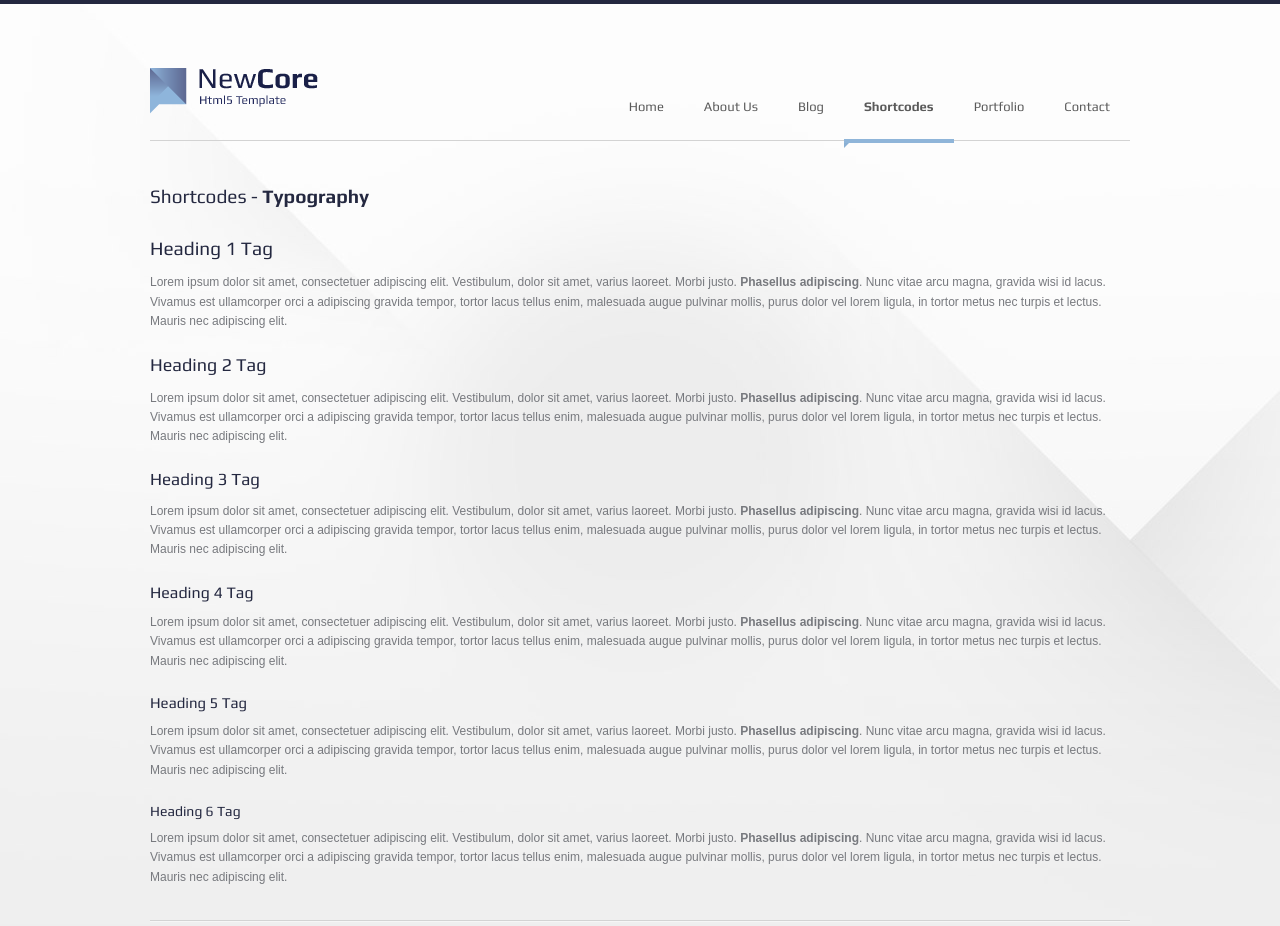
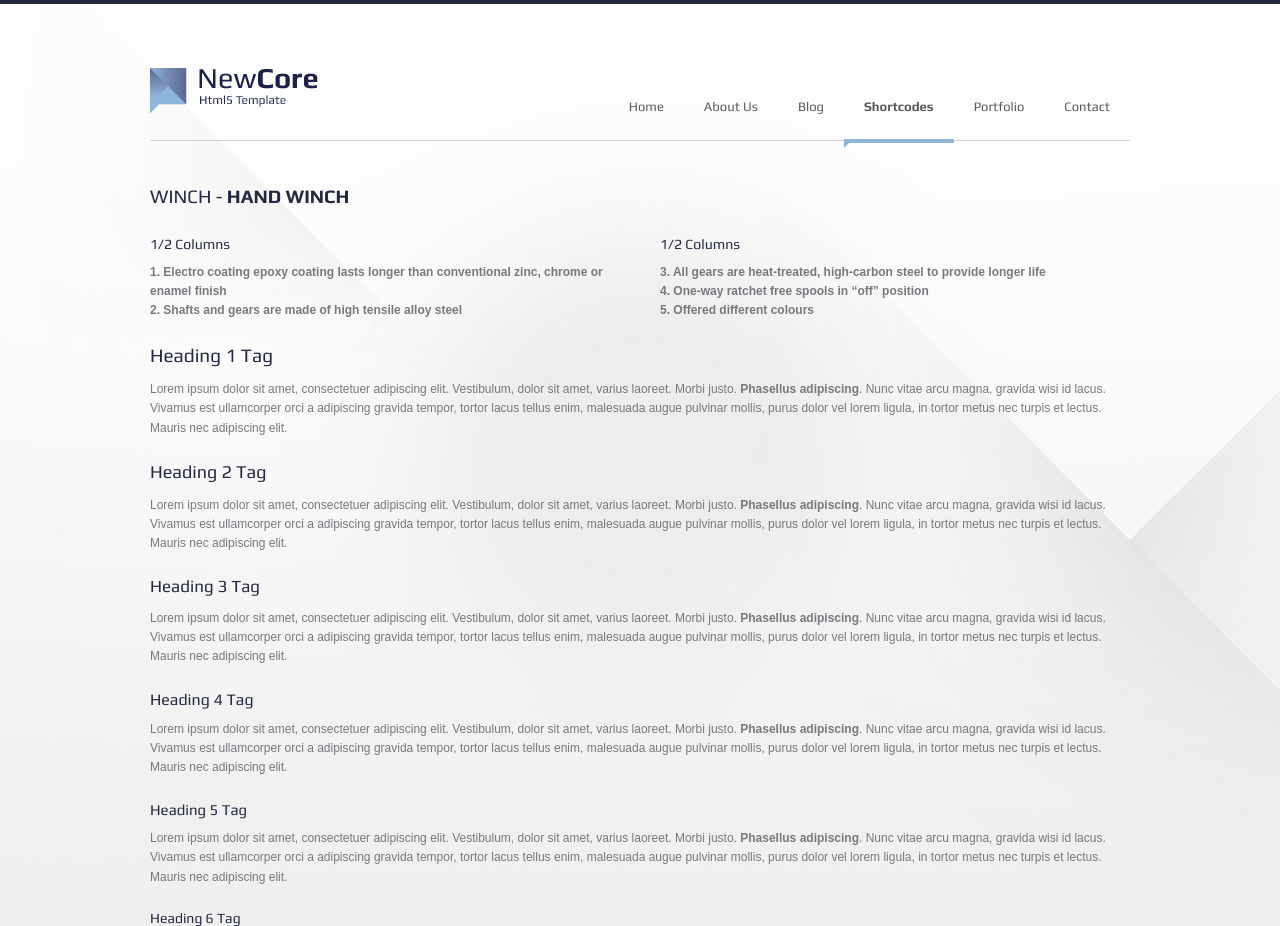
Before and after one commit to ndsrv/ndsrv.github.io, a plain HTML site: page typography.html in a window 1280 px wide. Shown: the top 926 px of the page. Drawn offline with Linux system fonts and the light colour scheme.

Commit message:
Modify some pages,just for fun&test.

```diff
--- a/typography.html
+++ b/typography.html
@@ -80,11 +80,32 @@
 	<article class="typography page_text" id="content">
 
 		<header class="page_text title">
-			<h1>Shortcodes - <strong>Typography</strong></h1>
+			<h1>WINCH - <strong>HAND WINCH</strong></h1>
 		</header>
 
 		<!-- BEGIN SHORTCODES -->
 		<section class="article">
+
+		<div class="columns">
+
+			<div class="column column_50">
+				<h6>1/2 Columns</h6>
+				<p>
+					<strong>1. Electro coating epoxy coating lasts longer than conventional zinc, chrome or enamel finish</strong><br>
+					<strong>2. Shafts and gears are made of high tensile alloy steel</strong>
+				</p>
+			</div>
+
+			<div class="column column_50">
+				<h6>1/2 Columns</h6>
+				<p>
+					<strong>3. All gears are heat-treated, high-carbon steel to provide longer life</strong><br>
+					<strong>4. One-way ratchet free spools in “off” position</strong><br>
+					<strong>5. Offered different colours</strong>
+				</p>
+			</div>
+
+		</div>
 
 		<h1>Heading 1 Tag</h1>
 		<p>Lorem ipsum dolor sit amet, consectetuer adipiscing elit. Vestibulum, dolor sit amet, varius laoreet. Morbi justo. <strong>Phasellus adipiscing</strong>. Nunc vitae arcu magna, gravida wisi id lacus. Vivamus est ullamcorper orci a adipiscing gravida tempor, tortor lacus tellus enim, malesuada augue pulvinar mollis, purus dolor vel lorem ligula, in tortor metus nec turpis et lectus. Mauris nec adipiscing elit.</p>
@@ -151,6 +172,7 @@ ipsum adipiscing diam tempor scelerisque, quam sem, accumsan odio orci, blandit
 
 		<figure class="float_left">
 			<img src="./img/examples/typography_1.jpg" alt="" />
+			<figcaption>Caption here</figcaption>
 		</figure>
 
 		<p>In lobortis mauris sit amet augue ut magna in nisl. Morbi vitae justo. Aliquam ultricies accumsan. Fusce sed eros. Sed ut diam a felis. Fusce ligula. Vivamus fermentum eget, lacinia eget, dapibus risus. Vivamus laoreet hendrerit risus. Etiam varius nec, aliquam ut, gravida non, ligula. Suspendisse potenti. Aliquam nisl.</p>
```
